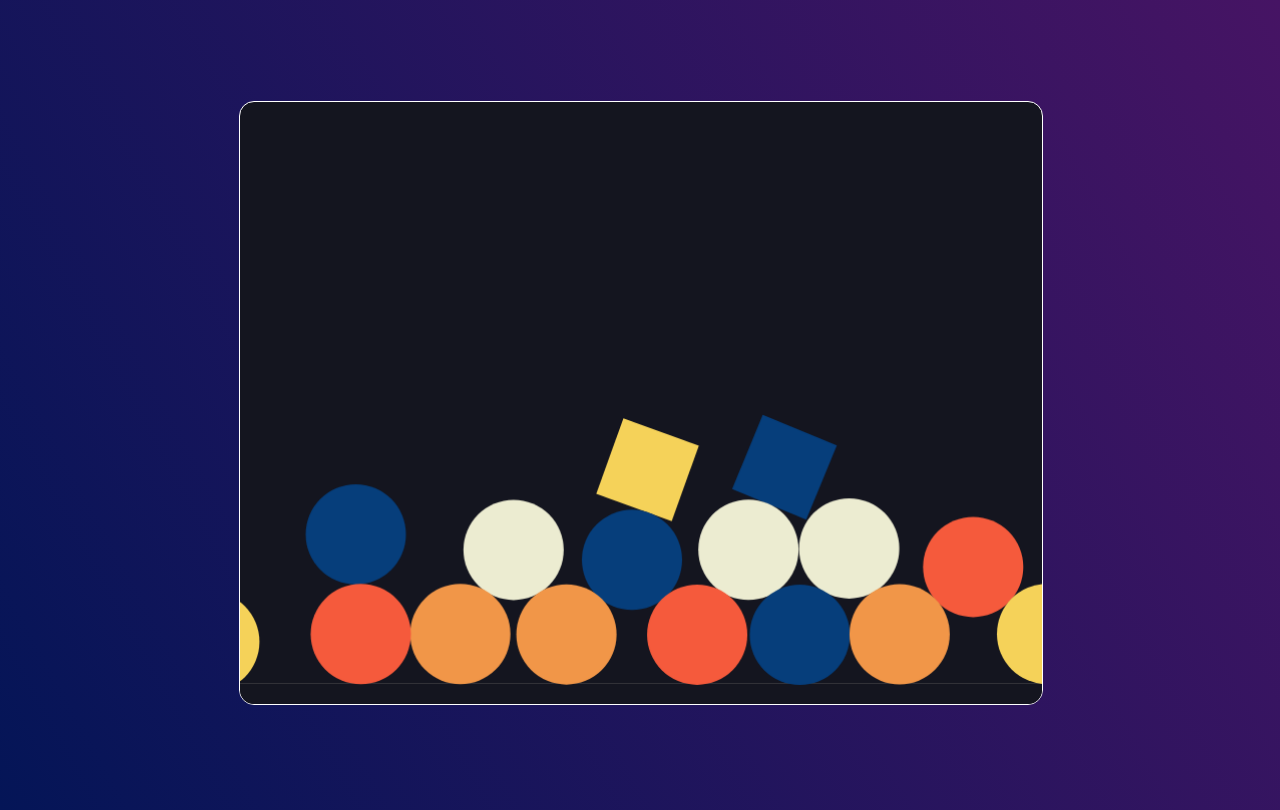
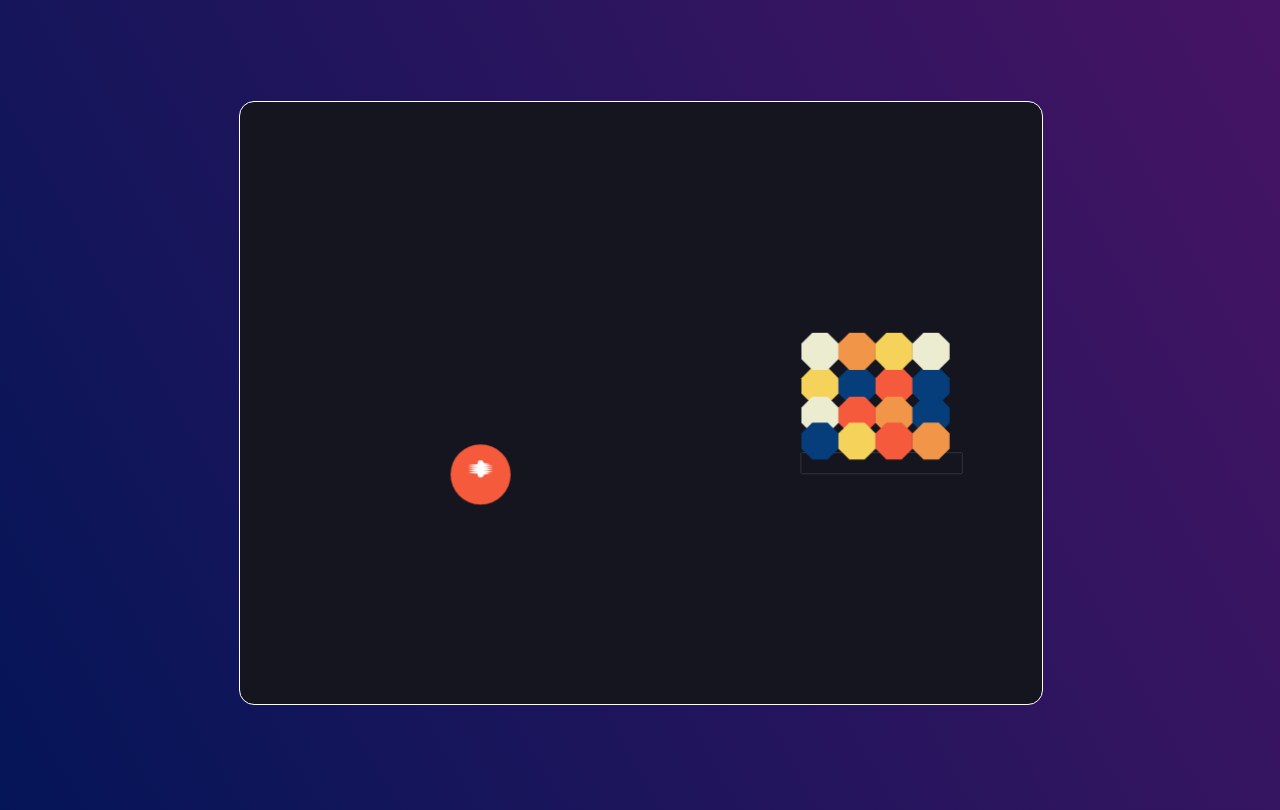
Before and after one commit to krist7599555/example-matterjs-slingshot, a website built with Vite: page index.html in a window 1280 px wide. Built offline with nearby package versions, Linux system fonts and the light colour scheme; animation ran at ten frames a second.

Commit message:
feat: use rxjs pattern to fire ball

```diff
--- a/main.ts
+++ b/main.ts
@@ -1,16 +1,38 @@
 import {
+  Bodies,
+  Composite,
+  Composites,
+  Constraint,
   Engine,
-  Bodies,
+  Events,
+  Mouse,
+  MouseConstraint,
   Render,
-  Composite,
   Runner,
-  Composites,
+  Vector,
 } from "matter-js";
+import { first, fromEventPattern, scan, switchMap } from "rxjs";
 
-const WIDTH = 800;
-const HEIGHT = 600;
+// ---- CONST ---- //
 
-const engine = Engine.create();
+const UNIT = 20;
+const WIDTH = 40 * UNIT;
+const HEIGHT = 30 * UNIT;
+
+// ---- UTIL ---- //
+
+function unit(s: `${number}${"vw" | "vh" | "rem"}` | TemplateStringsArray) {
+  const m = s.toString().match(/^(\d+\.?\d*)(vw|vh|rem)$/);
+  if (!m) throw new Error(`s can not convert to vw vh`);
+  const convert = { vw: WIDTH * 0.01, vh: HEIGHT * 0.01, rem: UNIT };
+  return +m[1] * (convert[m[2]] ?? 1);
+}
+
+// ---- MATTER BRAIN ---- //
+
+const engine = Engine.create({
+  gravity: { x: 0, y: unit`0.2rem` },
+});
 const render = Render.create({
   element: document.body,
   engine: engine,
@@ -20,15 +42,73 @@ const render = Render.create({
     wireframes: false, // made color
   },
 });
-
-const boxA = Bodies.rectangle(400, 200, 80, 80);
-const boxB = Bodies.rectangle(450, 50, 80, 80);
-const ground = Bodies.rectangle(400, 610, 810, 60, { isStatic: true });
-const stack = Composites.stack(200, 200, 4, 4, 0, 0, (x: number, y: number) =>
-  Bodies.circle(x, y, 50)
-);
-Composite.add(engine.world, [boxA, boxB, ground, stack]);
+const runner = Runner.create();
 
 Render.run(render);
-const runner = Runner.create();
 Runner.run(runner, engine);
+
+// ---- OBJECT + CONTRAIN ---- //
+
+const ground = Bodies.rectangle(
+  unit`80vw`,
+  unit`60vh`,
+  unit`8rem`,
+  unit`1rem`,
+  {
+    isStatic: true,
+  }
+);
+
+const stack = Composites.stack(
+  unit`70vw`,
+  unit`30vh`,
+  4,
+  4,
+  unit`0rem`,
+  unit`0rem`,
+  (x: number, y: number) => {
+    return Bodies.polygon(x, y, 8, unit`1rem`);
+  }
+);
+
+const ball = Bodies.circle(unit`30vw`, unit`60vh`, unit`1.5rem`);
+const sling = Constraint.create({
+  pointA: Vector.clone(ball.position),
+  bodyB: ball,
+  stiffness: 0.05,
+});
+
+const mouse = Mouse.create(render.canvas);
+const mouseConstraint = MouseConstraint.create(engine, {
+  mouse,
+  // @ts-ignore
+  constraint: {
+    render: {
+      visible: true,
+    },
+  },
+});
+
+Composite.add(engine.world, [ground, stack, sling, ball, mouseConstraint]);
+
+// ---- EVENT ---- //
+
+const mouseup$ = fromEventPattern((cb) =>
+  Events.on(mouseConstraint, "mouseup", cb)
+);
+const afterupdate$ = fromEventPattern((cb) =>
+  Events.on(engine, "afterUpdate", cb)
+);
+
+mouseup$
+  .pipe(
+    switchMap(() => afterupdate$.pipe(first())),
+    scan((ball) => {
+      // when mouse up -> create new ball
+      return Bodies.circle(ball.position.x, ball.position.y, unit`1.5rem`);
+    }, ball)
+  )
+  .subscribe(function firing(new_ball) {
+    sling.bodyB = new_ball; // attach sling to new ball & release sling from old ball
+    Composite.add(engine.world, [new_ball]);
+  });
--- a/package.json
+++ b/package.json
@@ -10,6 +10,7 @@
     "vite": "^3.0.2"
   },
   "dependencies": {
-    "matter-js": "^0.18.0"
+    "matter-js": "^0.18.0",
+    "rxjs": "^7.5.6"
   }
 }
```
Also changed, not shown: docs/index.html (+1 -1 lines), docs/screenshot-1.png (added), pnpm-lock.yaml, 2 other files.
